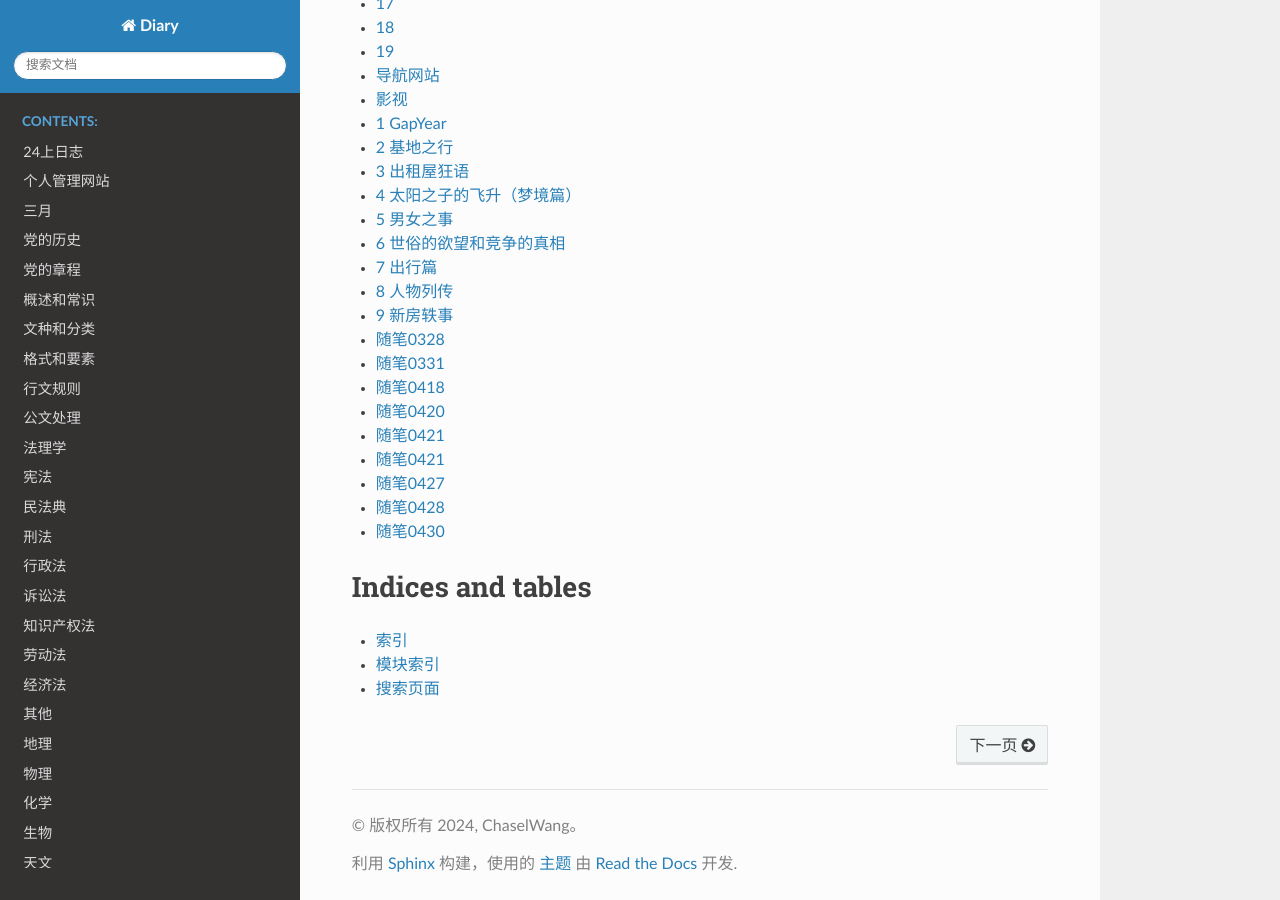
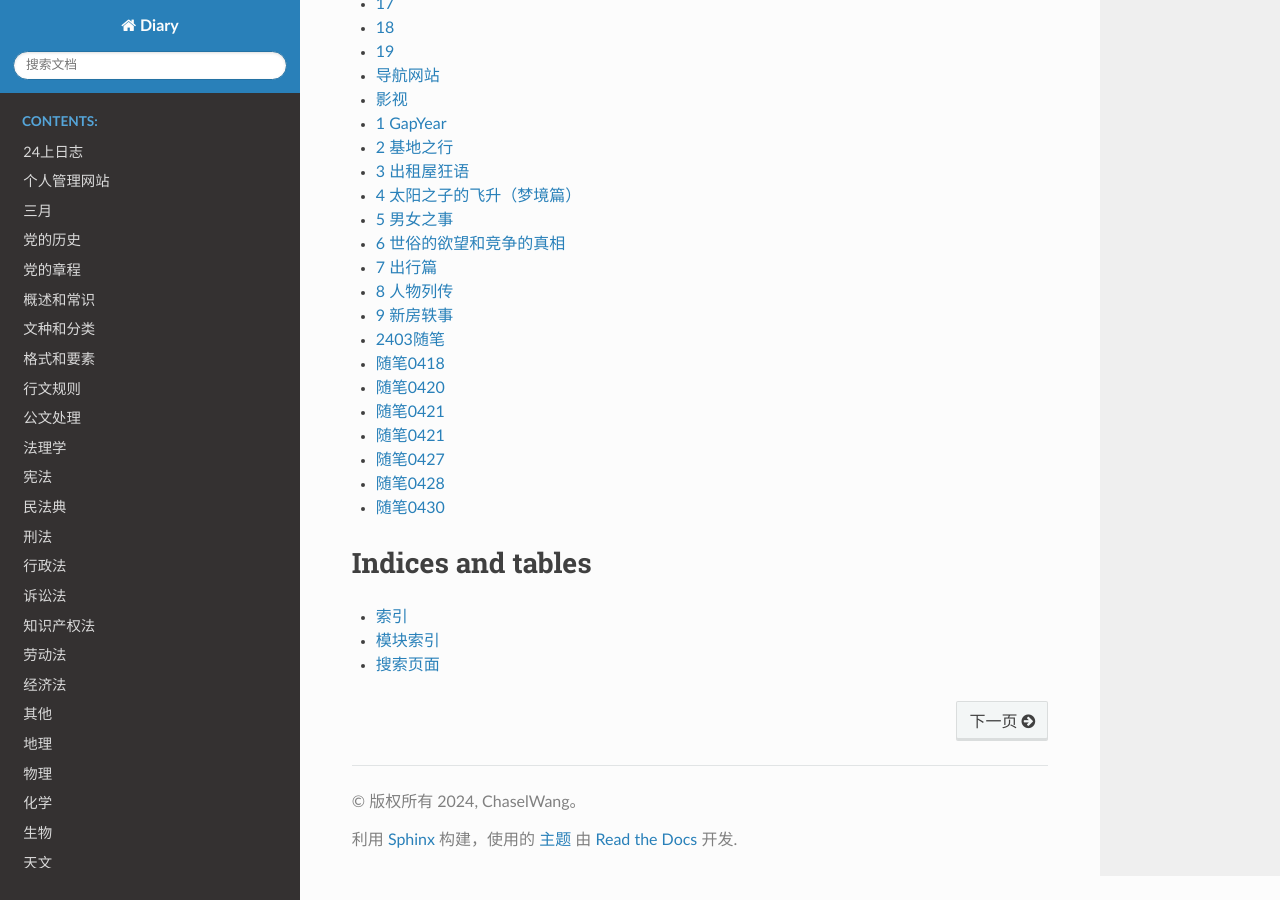
Before and after one commit to ChaselWang/Sphinx, a Sphinx documentation site: the page built from source/index.rst, in a window 1280 px wide and 900 px high, scrolled down 1301 px. Built offline with Sphinx 7.4.7 and the Read the Docs theme 2.0.0, drawn with Linux system fonts in a browser that asks for light colours.

Commit message:
update source/2403随笔.md.
Signed-off-by: 固若鸡汤 <10715193+wwwcw@user.noreply.gitee.com>

```diff
--- a/source/2403随笔.md
+++ b/source/2403随笔.md
@@ -1,5 +1,7 @@
 [[999随笔]]
 #999随笔
+
+# 2403随笔
 
 我本来是想找一个或者自己做一个知识管理的工具，现在看来，是一个很费力的事情。如果知识无法表达出来的话，那就无法证明拥有，硬盘和笔记上的知识都不是自己的。每次都必须查阅相关资料才能表达的话，跟没有掌握有什么区别呢。所以我认为，只有自己实时输出的，不管内容有多差劲，才是真正的表示自己的真实水平。
 如此说来，只有真正记到脑子里并且可以说出来的才叫做知识。死记硬背才是
```
